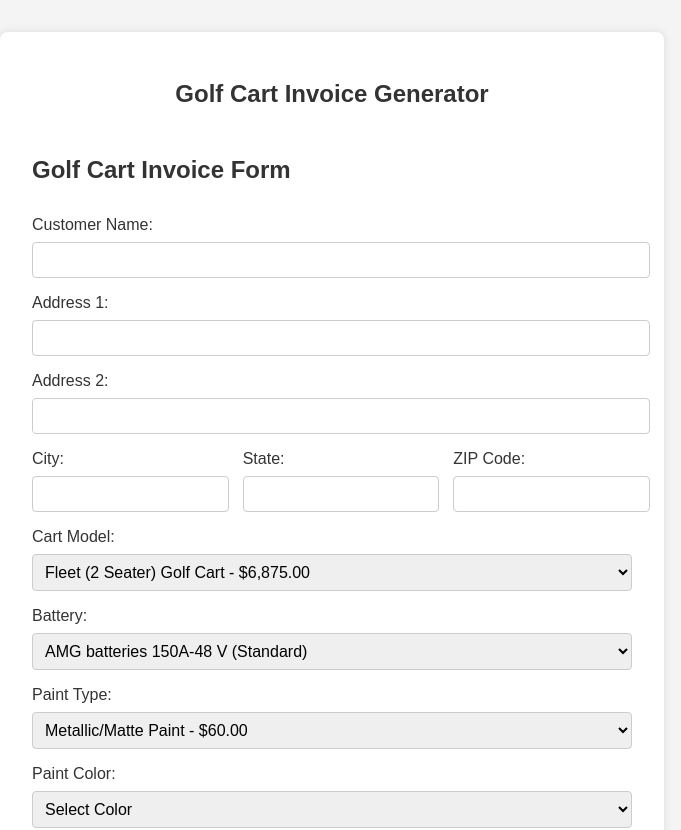
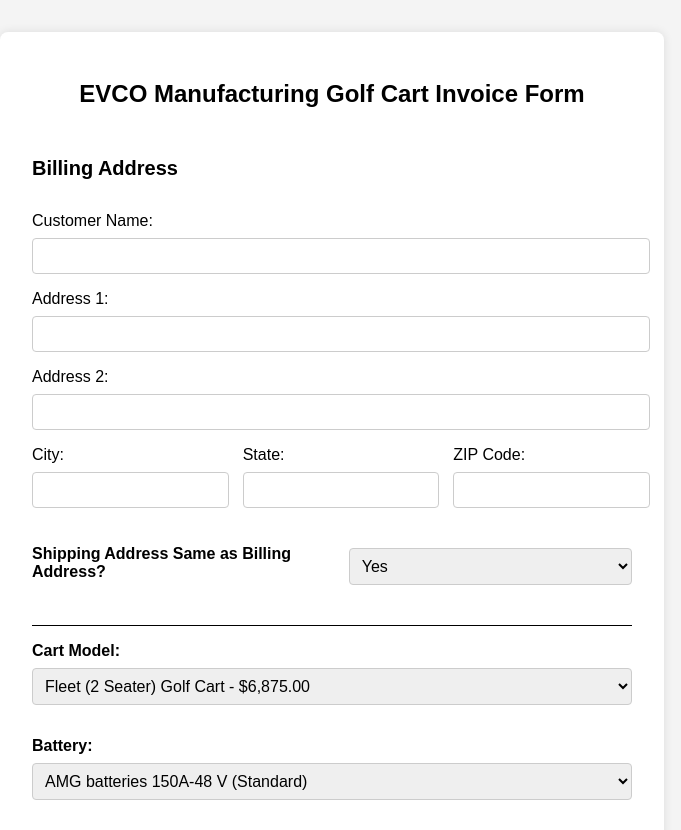
Before and after one commit to evcomfg/invoice, a React (Create React App) app: page / in a window 1280 px wide. Shown: the top 830 px of the page, without its empty margins (308-989 px from the left). Built offline with nearby package versions, Linux system fonts and the light colour scheme.

Commit message:
Added front end support for shipping address:

```diff
--- a/src/App.css
+++ b/src/App.css
@@ -27,7 +27,12 @@
 
 h1 {
   font-size: 24px;
-  color: #333;
+  color: #000;
+}
+
+h2{
+  font-size: 20px;
+  color: #000;
 }
 
 form {
@@ -38,7 +43,7 @@
 
 label {
   font-size: 16px;
-  color: #333;
+  color: #000;
 }
 
 input[type="text"],
@@ -142,3 +147,39 @@
 .address-line input[type="text"] {
   width: 100%;
 }
+
+.shipping-question {
+  display: flex;
+  justify-content: space-between;
+  align-items: center;
+  margin-top: 1rem;
+  color: #000;
+  width: 100%;
+  font-weight: bold;
+}
+
+
+.shipping-question select {
+  width: 50%; /* Make the select box take up half the width */
+}
+
+.cart-model{
+  margin-top: 1.5rem;
+  border-top: 1px solid #000; /* Add this line for the horizontal section line */
+  border-top-width: 0.1rem;
+  padding-top: 1rem; /* Adjust the space above the cart model after the line */
+  font-weight: bold;
+  padding-bottom: 1rem;
+}
+.battery-label{
+  font-weight: bold;
+  padding-bottom: 1rem;
+}
+.paint-label{
+  font-weight: bold;
+  padding-bottom: 1rem;
+}
+.paint-color{
+  font-weight: bold;
+  padding-bottom: 1rem;
+}
--- a/src/App.js
+++ b/src/App.js
@@ -5,7 +5,7 @@
   return (
     <div className="App">
       <header className="App-header">
-        <h1>Golf Cart Invoice Generator</h1>
+        <h1>EVCO Manufacturing Golf Cart Invoice Form</h1>
       </header>
       <main>
         <InvoiceForm />
--- a/src/components/InvoiceForm.js
+++ b/src/components/InvoiceForm.js
@@ -7,11 +7,18 @@
 
   const [formData, setFormData] = useState({
     customerName: "",
-    address1: "",
-    address2: "",
-    city: "",
-    state: "",
-    zipCode: "",
+    billingAddress1: "",
+    billingAddress2: "",
+    billingCity: "",
+    billingState: "",
+    billingZipCode: "",
+    shippingAddressSame: "yes",
+    shippingCustomerName: "",
+    shippingAddress1: "",
+    shippingAddress2: "",
+    shippingCity: "",
+    shippingState: "",
+    shippingZipCode: "",
     cartModel: "Fleet (2 Seater) Golf Cart",
     basePrice: 6875,
     battery: "AMG batteries 150A-48 V (Standard)",
@@ -218,6 +225,13 @@
     });
   };
 
+  const handleShippingAddressSameChange = (e) => {
+    setFormData({
+      ...formData,
+      shippingAddressSame: e.target.value
+    });
+  };
+
   const handleSubmit = async (e) => {
     e.preventDefault();
     setMessage(""); // Clear any previous message
@@ -253,7 +267,7 @@
 
   return (
     <form onSubmit={handleSubmit}>
-      <h1>Golf Cart Invoice Form</h1>
+      <h2>Billing Address</h2>
       <label>
         Customer Name:
         <input
@@ -266,16 +280,16 @@
         Address 1:
         <input
           type="text"
-          name="address1"
-          onChange={(e) => setFormData({ ...formData, address1: e.target.value })}
+          name="billingAddress1"
+          onChange={(e) => setFormData({ ...formData, billingAddress1: e.target.value })}
         />
       </label>
       <label>
         Address 2:
         <input
           type="text"
-          name="address2"
-          onChange={(e) => setFormData({ ...formData, address2: e.target.value })}
+          name="billingAddress2"
+          onChange={(e) => setFormData({ ...formData, billingAddress2: e.target.value })}
         />
       </label>
       <div className="address-line">
@@ -283,28 +297,93 @@
           City:
           <input
             type="text"
-        name="city"
-        onChange={(e) => setFormData({ ...formData, city: e.target.value })}
+            name="billingCity"
+            onChange={(e) => setFormData({ ...formData, billingCity: e.target.value })}
           />
         </label>
         <label>
           State:
           <input
             type="text"
-        name="state"
-        onChange={(e) => setFormData({ ...formData, state: e.target.value })}
+            name="billingState"
+            onChange={(e) => setFormData({ ...formData, billingState: e.target.value })}
           />
         </label>
         <label>
           ZIP Code:
           <input
             type="text"
-        name="zipCode"
-        onChange={(e) => setFormData({ ...formData, zipCode: e.target.value })}
+            name="billingZipCode"
+            onChange={(e) => setFormData({ ...formData, billingZipCode: e.target.value })}
           />
         </label>
       </div>
+
+      <label className="shipping-question">
+        Shipping Address Same as Billing Address?
+        <select name="shippingAddressSame" onChange={handleShippingAddressSameChange} value={formData.shippingAddressSame}>
+          <option value="yes">Yes</option>
+          <option value="no">No</option>
+        </select>
+      </label>
+
+      {formData.shippingAddressSame === "no" && (
+        <>
+          <h2>Shipping Address</h2>
           <label>
+            Customer Name:
+            <input
+              type="text"
+              name="shippingCustomerName"
+              onChange={(e) => setFormData({ ...formData, shippingCustomerName: e.target.value })}
+            />
+          </label>
+          <label>
+            Address 1:
+            <input
+              type="text"
+              name="shippingAddress1"
+              onChange={(e) => setFormData({ ...formData, shippingAddress1: e.target.value })}
+            />
+          </label>
+          <label>
+            Address 2:
+            <input
+              type="text"
+              name="shippingAddress2"
+              onChange={(e) => setFormData({ ...formData, shippingAddress2: e.target.value })}
+            />
+          </label>
+          <div className="address-line">
+            <label>
+              City:
+              <input
+                type="text"
+                name="shippingCity"
+                onChange={(e) => setFormData({ ...formData, shippingCity: e.target.value })}
+              />
+            </label>
+            <label>
+              State:
+              <input
+                type="text"
+                name="shippingState"
+                onChange={(e) => setFormData({ ...formData, shippingState: e.target.value })}
+              />
+            </label>
+            <label>
+              ZIP Code:
+              <input
+                type="text"
+                name="shippingZipCode"
+                onChange={(e) => setFormData({ ...formData, shippingZipCode: e.target.value })}
+              />
+            </label>
+          </div>
+        </>
+      )}
+
+      <label className="cart-model">
         Cart Model:
         <select name="cartModel" onChange={handleModelChange} value={formData.cartModel}>
           <option value="Fleet (2 Seater) Golf Cart">Fleet (2 Seater) Golf Cart - $6,875.00</option>
@@ -314,7 +393,7 @@
           <option value="Personal (4+2 Seater) Lifted Golf Cart">Personal (4+2 Seater) Lifted Golf Cart - $11,947.80</option>
         </select>
       </label>
-      <label>
+      <label className="battery-label">
         Battery:
         <select name="battery" onChange={handleBatteryChange} value={formData.battery}>
           <option value="AMG batteries 150A-48 V (Standard)">AMG batteries 150A-48 V (Standard)</option>
@@ -322,7 +401,7 @@
           <option value="Lithium 72V 6.3 KW 105AH">Lithium 72V 6.3 KW 105AH - $1,320.00</option>
         </select>
       </label>
-      <label>
+      <label className="paint-label">
         Paint Type:
         <select name="paint" onChange={handlePaintChange} value={formData.paint}>
           {Object.keys(paintOptions).map((paintType) => (
@@ -333,7 +412,7 @@
         </select>
       </label>
       {formData.paint && (
-        <label>
+        <label className="paint-color">
           Paint Color:
           <select name="paintColor" onChange={handlePaintColorChange} value={formData.paintColor}>
             {paintOptions[formData.paint].colors.map((color, index) => (
@@ -366,5 +445,4 @@
     </form>
   );
 }
-
 export default InvoiceForm;
```
Lines whose indentation alone changed are shown as unchanged.
